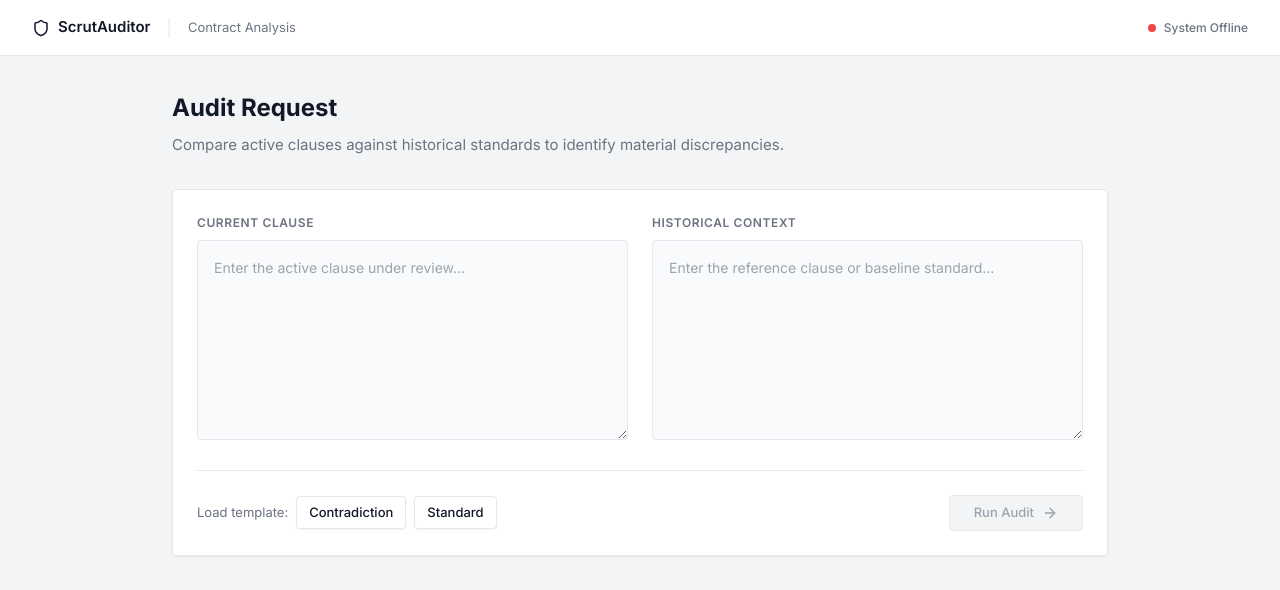
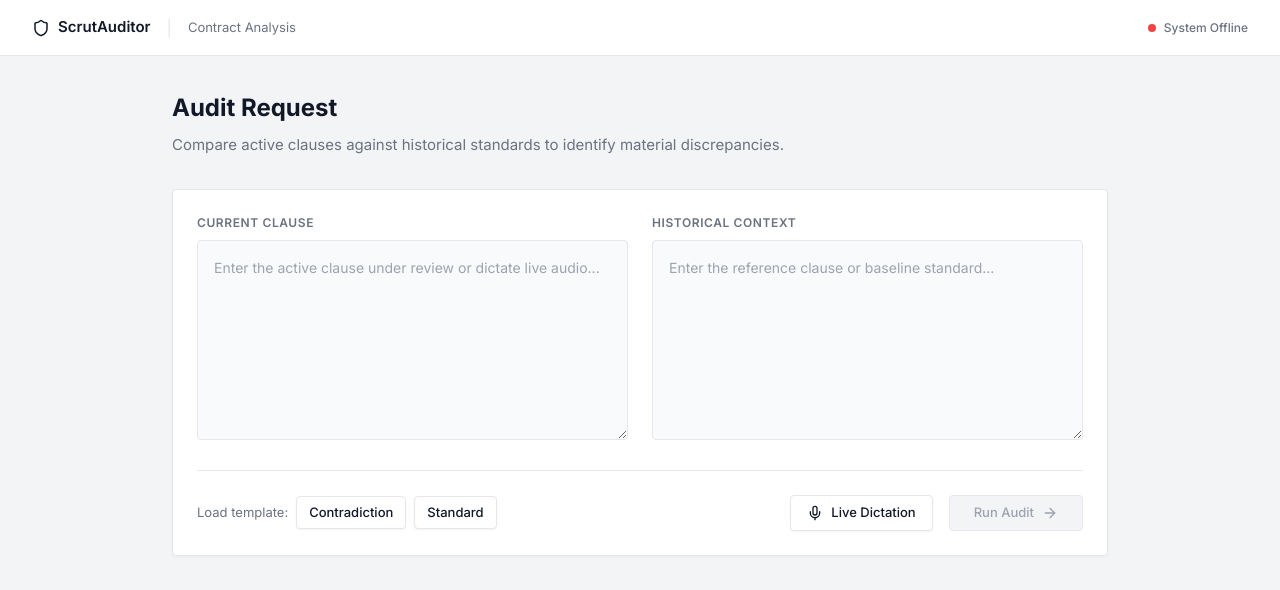
Before and after one commit to abhati27/Scrut-Auditor, a React (Vite) app: page / in a window 1280 px wide. Shown: the top 590 px of the page. Built offline with nearby package versions, Linux system fonts and the light colour scheme; no server answers.

Commit message:
feat: add live audio dictation for real-time transcription and auditing

```diff
--- a/src/App.jsx
+++ b/src/App.jsx
@@ -1,5 +1,5 @@
 import { useState, useEffect, useRef } from 'react';
-import { Shield, AlertTriangle, CheckCircle, Loader, ArrowRight, Cpu, FileText, Command } from 'lucide-react';
+import { Shield, AlertTriangle, Loader, ArrowRight, CheckCircle, Cpu, FileText, Command, Mic, MicOff, Square } from 'lucide-react';
 
 const DEMOS = {
   contradiction: [
@@ -60,12 +60,24 @@ export default function ScrutAuditor() {
   const [duration, setDuration] = useState(null);
   const [mounted, setMounted] = useState(false);
 
+  // Audio specific states
+  const [isListening, setIsListening] = useState(false);
+  const [autoRunOnStop, setAutoRunOnStop] = useState(false);
+  const recognitionRef = useRef(null);
   const resultRef = useRef(null);
 
   useEffect(() => {
     setMounted(true);
     checkHealth();
   }, []);
+
+  // Effect to auto-run analysis if the dictation has stopped and autoRunOnStop is true
+  useEffect(() => {
+    if (autoRunOnStop && !isListening && clauseA.trim().length > 0 && clauseB.trim().length > 0) {
+      runAnalysis();
+      setAutoRunOnStop(false);
+    }
+  }, [isListening, autoRunOnStop, clauseA, clauseB]);
 
   // Cmd+Enter / Ctrl+Enter to run analysis
   useEffect(() => {
@@ -88,6 +100,58 @@ export default function ScrutAuditor() {
     } catch {
       setModelStatus('offline');
     }
+  };
+
+  const toggleDictation = () => {
+    if (isListening) {
+      recognitionRef.current?.stop();
+      setIsListening(false);
+      setAutoRunOnStop(true); // Schedule the audit to run automatically once state flushes
+      return;
+    }
+
+    const SpeechRecognition = window.SpeechRecognition || window.webkitSpeechRecognition;
+    if (!SpeechRecognition) {
+      alert("Speech recognition is not supported in this browser. Please use Google Chrome or Safari.");
+      return;
+    }
+
+    // Clear current statement and result to prepare for new dictation
+    setClauseA('');
+    setResult(null);
+    setReason(null);
+    setError(false);
+
+    const recognition = new SpeechRecognition();
+    recognition.continuous = true;
+    recognition.interimResults = true;
+
+    let finalTranscript = '';
+
+    recognition.onresult = (event) => {
+      let interimTranscript = '';
+      for (let i = event.resultIndex; i < event.results.length; i++) {
+        const transcript = event.results[i][0].transcript;
+        if (event.results[i].isFinal) {
+          finalTranscript += transcript + ' ';
+        } else {
+          interimTranscript += transcript;
+        }
+      }
+      setClauseA((finalTranscript + interimTranscript).trim());
+    };
+
+    recognition.onerror = (e) => {
+      console.error(e);
+      setIsListening(false);
+    };
+    recognition.onend = () => {
+      setIsListening(false);
+    };
+
+    recognition.start();
+    recognitionRef.current = recognition;
+    setIsListening(true);
   };
 
   const runAnalysis = async () => {
@@ -201,6 +265,11 @@ export default function ScrutAuditor() {
           from { transform: rotate(0deg); }
           to   { transform: rotate(360deg); }
         }
+        @keyframes pulse-red {
+          0% { box-shadow: 0 0 0 0 rgba(239, 68, 68, 0.4); }
+          70% { box-shadow: 0 0 0 6px rgba(239, 68, 68, 0); }
+          100% { box-shadow: 0 0 0 0 rgba(239, 68, 68, 0); }
+        }
 
         .initially-hidden { opacity: 0; }
         .fade-in-0   { animation: reveal 0.4s ease-out 0ms   both; }
@@ -309,7 +378,29 @@ export default function ScrutAuditor() {
           cursor: not-allowed;
           box-shadow: none;
         }
-        .spin { animation: spin 1s linear infinite; }
+
+        .dictate-btn {
+          background: #fff;
+          border: 1px solid var(--border);
+          color: var(--text-main);
+          font-family: 'Inter', sans-serif;
+          font-size: 13px;
+          font-weight: 500;
+          padding: 0 16px;
+          height: 36px;
+          border-radius: 4px;
+          cursor: pointer;
+          display: flex; align-items: center; justify-content: center; gap: 8px;
+          transition: all 0.15s ease;
+          box-shadow: 0 1px 2px rgba(0, 0, 0, 0.05);
+        }
+        .dictate-btn:hover { background: #F9FAFB; border-color: var(--border-focus); }
+        .dictate-btn.listening {
+          background: #FEF2F2;
+          color: #DC2626;
+          border-color: #FCA5A5;
+          animation: pulse-red 2s infinite;
+        }
 
         .kbd-hint {
           display: flex; align-items: center; gap: 4px;
@@ -433,11 +524,14 @@ export default function ScrutAuditor() {
             <div>
               <div className="input-label">
                 <span>Current Clause</span>
-                {clauseA && <button className="clear-btn" onClick={() => setClauseA('')}>Clear</button>}
+                <div style={{ display: 'flex', alignItems: 'center', gap: '16px' }}>
+                  {isListening && <span style={{ color: '#DC2626', fontSize: '11px', fontWeight: 'bold', animation: 'pulse 1.5s infinite' }}>Listening...</span>}
+                  {clauseA && <button className="clear-btn" onClick={() => setClauseA('')}>Clear</button>}
+                </div>
               </div>
               <textarea
                 className="scrut-textarea"
-                placeholder="Enter the active clause under review..."
+                placeholder="Enter the active clause under review or dictate live audio..."
                 value={clauseA}
                 onChange={(e) => setClauseA(e.target.value)}
               />
@@ -472,16 +566,18 @@ export default function ScrutAuditor() {
             </div>
 
             <div style={{ display: 'flex', alignItems: 'center', gap: '16px' }}>
-              {canRun && !isLoading && (
-                <div className="kbd-hint">
-                  <span className="kbd-key">{navigator.platform?.includes('Mac') ? '⌘' : 'Ctrl'}</span>
-                  <span>+</span>
-                  <span className="kbd-key">Enter</span>
-                </div>
-              )}
+
+              <button
+                className={`dictate-btn ${isListening ? 'listening' : ''}`}
+                onClick={toggleDictation}
+                title="Dictate live audio to transcribe and automatically audit"
+              >
+                {isListening ? <><Square size={14} fill="currentColor" /> Stop Dictation</> : <><Mic size={16} /> Live Dictation</>}
+              </button>
+
               <button
                 className="primary-btn"
-                disabled={!canRun || isLoading}
+                disabled={!canRun || isLoading || isListening}
                 onClick={runAnalysis}
               >
                 {isLoading ? <><Loader size={16} className="spin" /> Auditing...</> : <>Run Audit <ArrowRight size={16} /></>}
```
